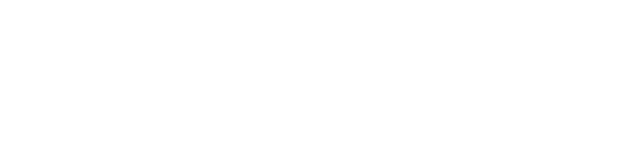
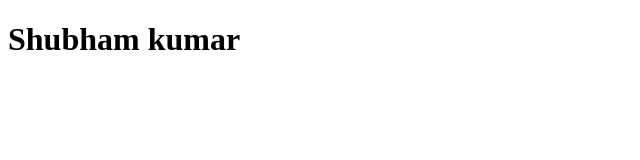
Before and after one commit to Shubham-kumar-101/project2, a plain HTML site: page index.html in a window 1280 px wide. Shown: the whole page, without its empty margins (0-640 px from the left). Drawn offline with Linux system fonts and the light colour scheme.

Commit message:
add new feature

```diff
--- a/index.html
+++ b/index.html
@@ -6,6 +6,6 @@
     <title>Sample code</title>
 </head>
 <body>
-
+    <h1>Shubham kumar</h1>
 </body>
 </html>
```
Also changed, not shown: 1 other file.
